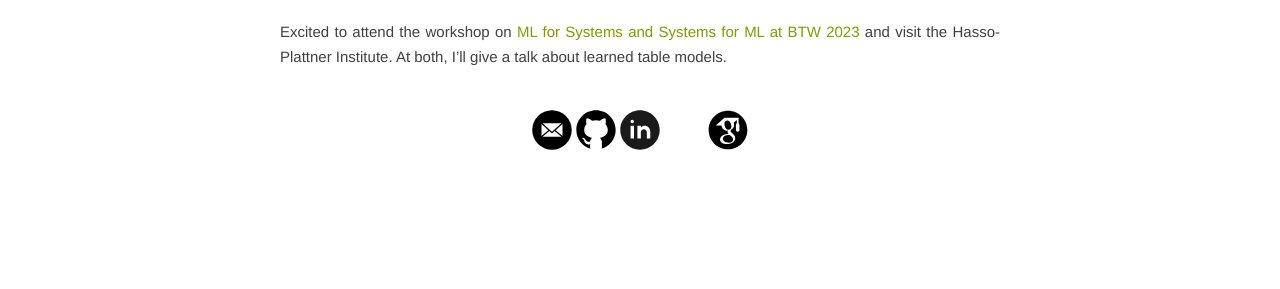
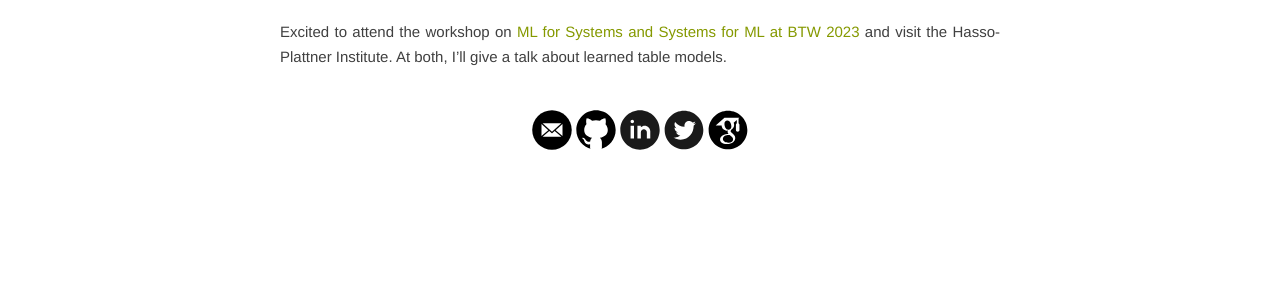
Before and after one commit to madelonhulsebos/madelonhulsebos.github.io, a Jekyll site: the page built from index.html, in a window 1280 px wide. Shown: the part 1975-2264 px from the top of the page. Built offline with Jekyll 4.4.1, drawn with Linux system fonts in a browser that asks for light colours; the list of posts is cut into pages by our own code.

Commit message:
add twitter logo.

```diff
--- a/_sass/_svg-icons.scss
+++ b/_sass/_svg-icons.scss
@@ -4,6 +4,7 @@
   display: inline-block;
 
   &.email         { background-image: url(icons/email.svg); }
+  &.twitter       { background-image: url(icons/twitter.svg); }
   &.github        { background-image: url(icons/github.svg); }
   &.linkedin      { background-image: url(icons/linkedin.svg); }
   &.googlescholar	{ background-image: url(icons/scholar.svg); }
```
Also changed, not shown: assets/icons/twitter.svg (added).
